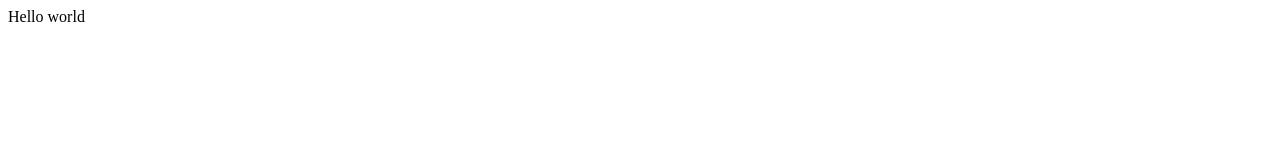
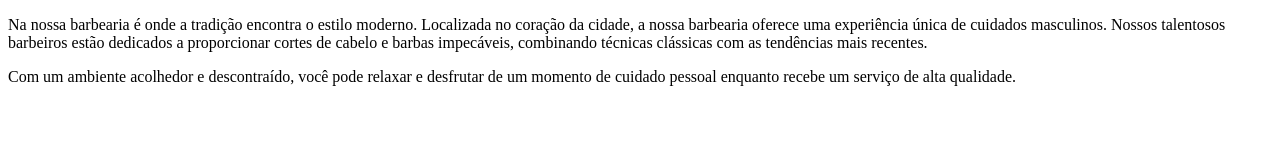
Before and after one commit to NicolasFelipe162/Barbearia-Nicolas, a plain HTML site: page index.html in a window 1280 px wide. Drawn offline with Linux system fonts and the light colour scheme.

Commit message:
Construção do texto base.

```diff
--- a/index.html
+++ b/index.html
@@ -9,8 +9,8 @@
 </head>
 
 <body>
-  Hello world
-  <script src="script.js"></script>
+  <p>Na nossa barbearia é onde a tradição encontra o estilo moderno. Localizada no coração da cidade, a nossa barbearia oferece uma experiência única de cuidados masculinos. Nossos talentosos barbeiros estão dedicados a proporcionar cortes de cabelo e barbas impecáveis, combinando técnicas clássicas com as tendências mais recentes.</p>
+  <p>Com um ambiente acolhedor e descontraído, você pode relaxar e desfrutar de um momento de cuidado pessoal enquanto recebe um serviço de alta qualidade.</p>
 </body>
 
 </html>
```
